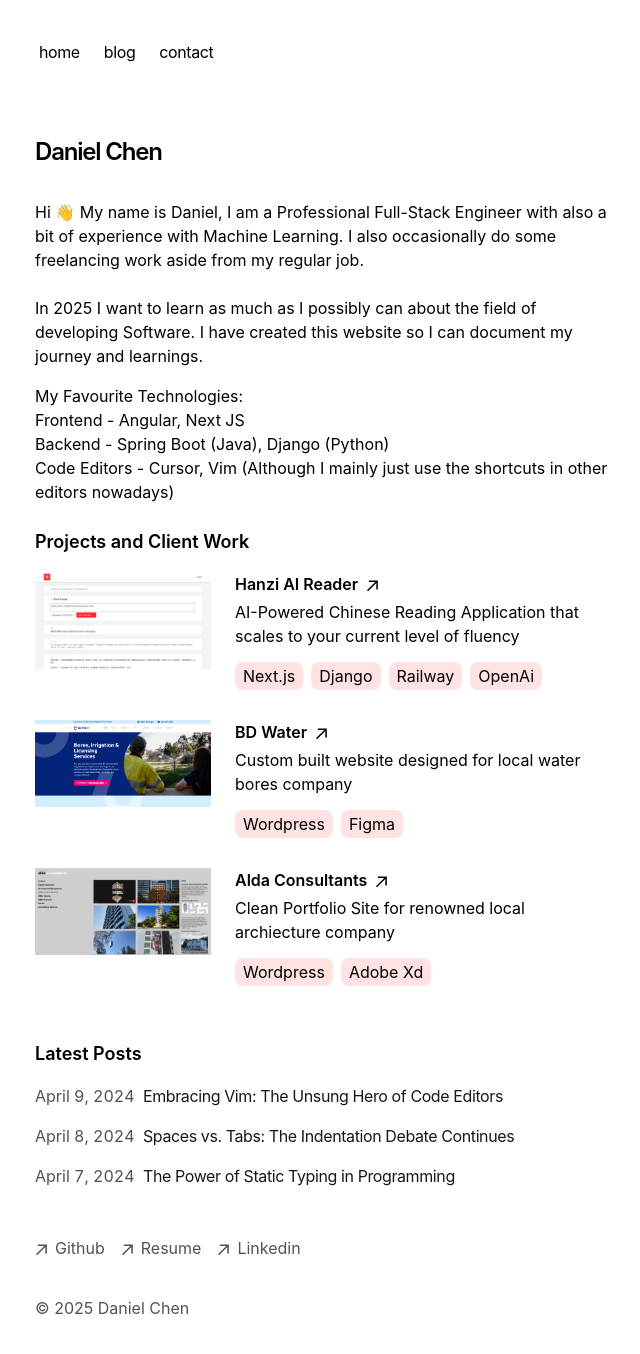
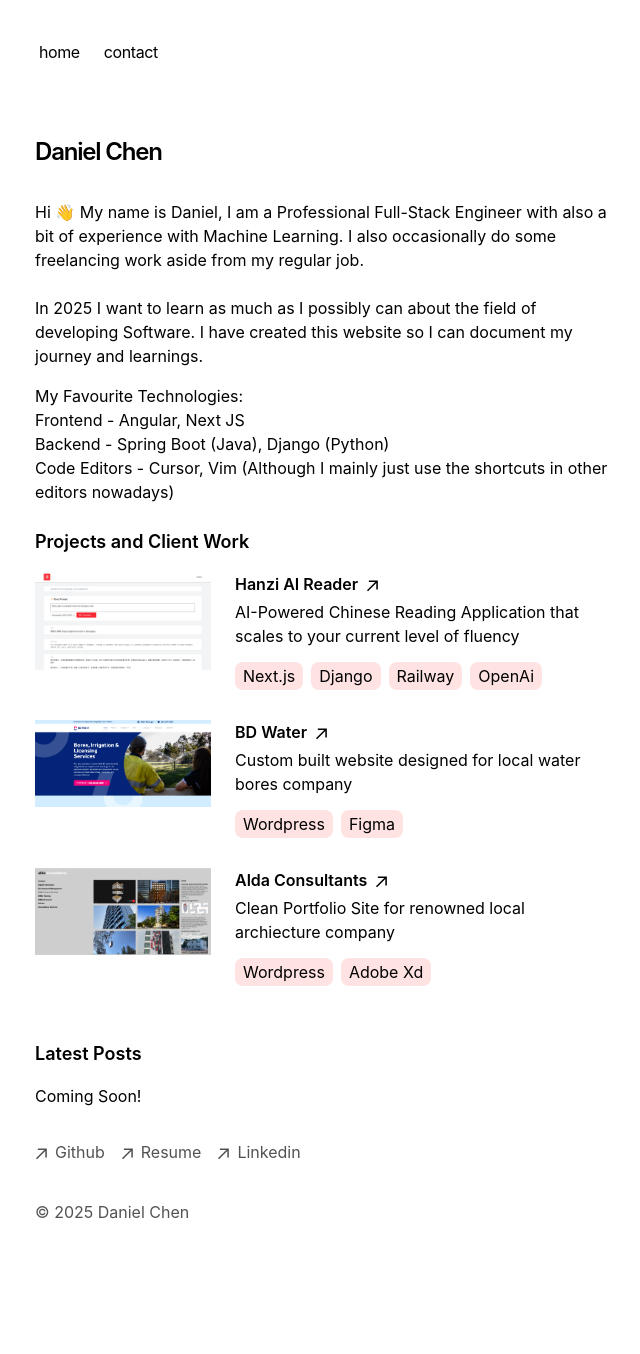
Before and after one commit to daniel-chen2/blog-portfolio, a Next.js app: page / in a window 1280 px wide. Shown: the top 1354 px of the page, without its empty margins (317-957 px from the left). After the commit the page ends 1288 px from the top, so only its background shows below. Built offline with nearby package versions, Linux system fonts and the light colour scheme.

Commit message:
feat: comment out blog for now

```diff
--- a/app/components/nav.tsx
+++ b/app/components/nav.tsx
@@ -4,9 +4,9 @@ const navItems = {
   '/': {
     name: 'home',
   },
-  '/blog': {
-    name: 'blog',
-  },
+  // '/blog': {
+  //   name: 'blog',
+  // },
   'mailto: d.chen@live.com': {
     name: 'contact',
   },
--- a/app/page.tsx
+++ b/app/page.tsx
@@ -32,7 +32,8 @@ export default function Page() {
       <section>
         <br/>
         <h2 className='mb-4 text-lg font-semibold'>Latest Posts</h2>
-        <BlogPosts/>
+        Coming Soon!
+        {/* <BlogPosts/> */}
       </section>
     </>
   )
```
